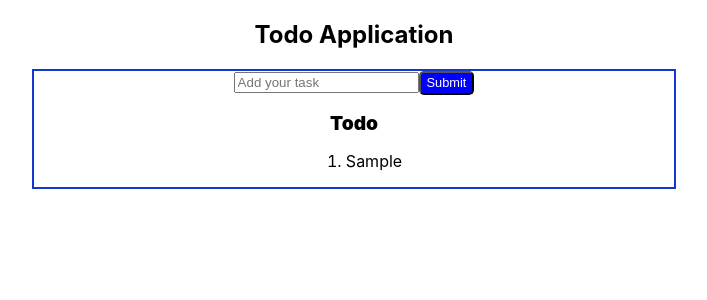
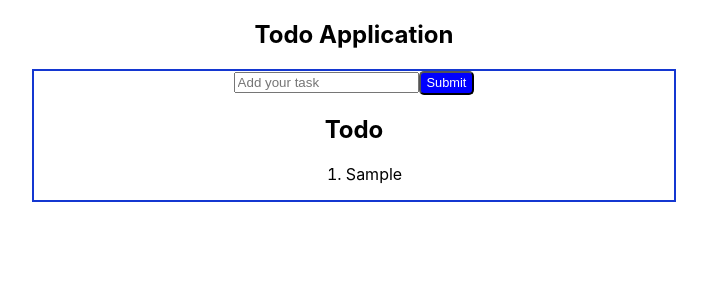
Before and after one commit to Richa277/Todo-task, a React (Create React App) app: page / in a window 1280 px wide. Both pictures are taken after typing "Sample" into the empty fields and a click on the button "Submit". Shown: the top 300 px of the page, without its empty margins (286-993 px from the left). Built offline with nearby package versions, Linux system fonts and the light colour scheme.

Commit message:
Changes has been done

```diff
--- /dev/null
+++ b/src/Components/Layout/Todo/Input.jsx
@@ -0,0 +1,45 @@
+import { useEffect, useRef, useState } from "react";
+import List from "./TodoList";
+import { get, set } from "../../../Services/Storage";
+import styles from "./Input.module.css";
+
+function TodoList() {
+  const [data, setData] = useState([]);
+  const [value, setValue] = useState("");
+  useEffect(() => {
+    const items = get();
+    if (items) {
+      setData(items);
+    }
+  }, []);
+  let getValue = useRef();
+  const handleInputBox = () => {
+    setValue(getValue.current.value);
+  };
+  const handleInput = (e) => {
+    e.preventDefault();
+    setData((data) => [...data, { text: getValue.current.value }]);
+    set(data);
+    setValue("");
+  };
+
+  return (
+    <div className={styles.mainForm}>
+      <form>
+        <input
+          type="text"
+          placeholder="Add your task"
+          ref={getValue}
+          onChange={handleInputBox}
+          className="input"
+          value={value}
+        />
+        <button onClick={handleInput} className={styles.submit}>
+          Submit
+        </button>
+      </form>
+      <List data={data} />
+    </div>
+  );
+}
+export default TodoList;
--- /dev/null
+++ b/src/Components/Layout/Todo/Input.module.css
@@ -0,0 +1,36 @@
+.mainForm {
+  display: flex;
+  justify-content: center;
+  align-items: center;
+  flex-direction: column;
+  margin-top: 3rem;
+  margin: auto;
+  width: 50%;
+  height: 50%;
+  border: 2px solid rgb(20, 55, 209);
+}
+.Heading {
+  font-size: larger;
+  font-weight: 900;
+}
+.submit {
+  background-color: blue;
+  color: white;
+  border-radius: 5px;
+  height: 1.5rem;
+  font-size: 0.8rem;
+}
+.input {
+  font-size: 0.8rem;
+  height: 1.5rem;
+  border-radius: 5px;
+}
+.line {
+  width: 100%;
+}
+td {
+  width: 50rem;
+}
+hr {
+  border: 0.4px solid gray;
+}
--- a/src/Components/Layout/Todo/TodoList.jsx
+++ b/src/Components/Layout/Todo/TodoList.jsx
@@ -1,51 +1,13 @@
-import { useEffect, useRef, useState } from "react";
-import styles from "./TodoList.module.css";
-
-function TodoList() {
-  const [data, setData] = useState([]);
-  const [value, setValue] = useState("");
-  useEffect(() => {
-    const items = JSON.parse(localStorage.getItem("data"));
-    if (items) {
-      setData(items);
-    }
-  }, []);
-  let getValue = useRef();
-  const handleInputBox = () => {
-    setValue(getValue.current.value);
-  };
-  const handleInput = (e) => {
-    e.preventDefault();
-    setData([...data,{ text: getValue.current.value }]);
-    localStorage.setItem("data", JSON.stringify(data));
-    setValue("");
-  };
-
-
+function List(props) {
   return (
-    <div className={styles.mainForm}>
-      <form>
-        <input
-          type="text"
-          placeholder="Add your task"
-          ref={getValue}
-          onChange={handleInputBox}
-          className="input"
-          value={value}
-        />
-        <button onClick={handleInput} className={styles.submit}>
-          Submit
-        </button>
-      </form>
-      <div>
-        <h2 className={styles.Heading}>Todo</h2>
-        <ol>
-          {data.map((val) => {
-            return (<li>{val.text}</li>)
-          })}
-        </ol>
-      </div>
+    <div>
+      <h2>Todo</h2>
+      <ol>
+        {props.data.map((val, ind) => {
+          return <li key={ind}>{val.text}</li>;
+        })}
+      </ol>
     </div>
   );
 }
-export default TodoList;
+export default List;
--- /dev/null
+++ b/src/Services/Storage.js
@@ -0,0 +1,7 @@
+export const set = (data) => {
+  localStorage.setItem("data", JSON.stringify(data));
+};
+
+export const get = () => {
+  return JSON.parse(localStorage.getItem("data"));
+};
```
Also changed, not shown: src/App.js (+5 -6 lines), src/Components/Layout/Header.jsx (+8 -9 lines), src/Components/Layout/Header.module.css (+5 -5 lines).
